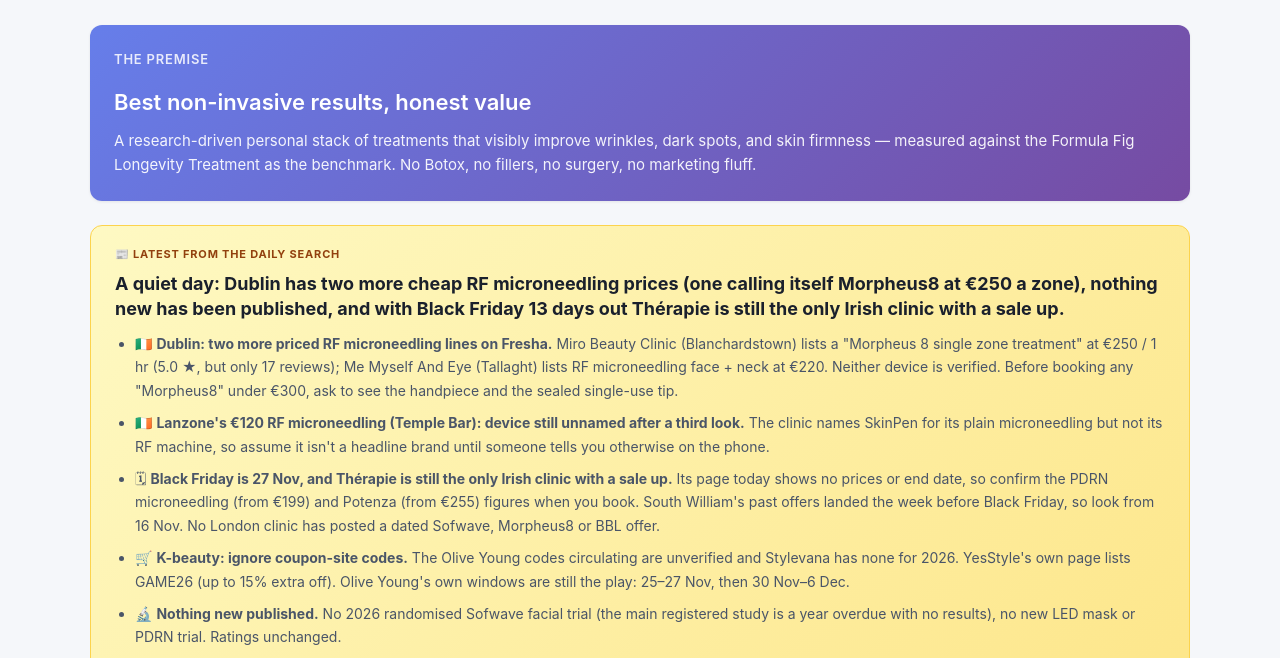
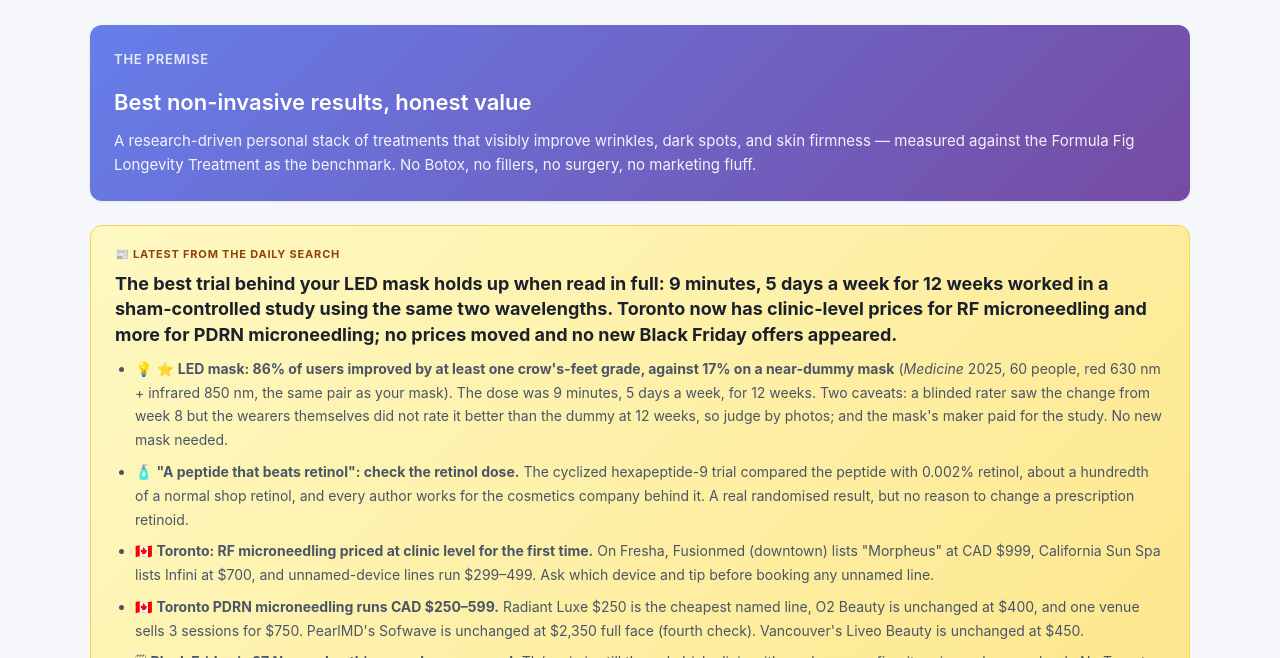
Before and after one commit to jewels-ice/skincare-stack-2026, a plain HTML site: page index.html in a window 1280 px wide. Shown: the part 133-791 px from the top of the page. Drawn offline with Linux system fonts and the light colour scheme.

Commit message:
Daily search 2026-11-15: LED mask trial read in full, Toronto RF + PDRN microneedling prices, no new Black Friday offers

```diff
--- a/index.html
+++ b/index.html
@@ -334,15 +334,15 @@
 <!-- DAILY-SEARCH-PANEL-START — auto-maintained by skincare-daily-search task. Don't hand-edit; the task rewrites this block when flags appear. -->
 <div class="digest-panel">
   <div class="digest-label">📰 Latest from the Daily Search</div>
-  <div class="digest-headline">A quiet day: Dublin has two more cheap RF microneedling prices (one calling itself Morpheus8 at €250 a zone), nothing new has been published, and with Black Friday 13 days out Thérapie is still the only Irish clinic with a sale up.</div>
+  <div class="digest-headline">The best trial behind your LED mask holds up when read in full: 9 minutes, 5 days a week for 12 weeks worked in a sham-controlled study using the same two wavelengths. Toronto now has clinic-level prices for RF microneedling and more for PDRN microneedling; no prices moved and no new Black Friday offers appeared.</div>
   <ul style="font-size: 14px; color: #4a5568; margin-top: 10px; padding-left: 20px; line-height: 1.7;">
-    <li>🇮🇪 <strong>Dublin: two more priced RF microneedling lines on Fresha.</strong> Miro Beauty Clinic (Blanchardstown) lists a "Morpheus 8 single zone treatment" at €250 / 1 hr (5.0 ★, but only 17 reviews); Me Myself And Eye (Tallaght) lists RF microneedling face + neck at €220. Neither device is verified. Before booking any "Morpheus8" under €300, ask to see the handpiece and the sealed single-use tip.</li>
-    <li>🇮🇪 <strong>Lanzone's €120 RF microneedling (Temple Bar): device still unnamed after a third look.</strong> The clinic names SkinPen for its plain microneedling but not its RF machine, so assume it isn't a headline brand until someone tells you otherwise on the phone.</li>
-    <li>🗓 <strong>Black Friday is 27 Nov, and Thérapie is still the only Irish clinic with a sale up.</strong> Its page today shows no prices or end date, so confirm the PDRN microneedling (from €199) and Potenza (from €255) figures when you book. South William's past offers landed the week before Black Friday, so look from 16 Nov. No London clinic has posted a dated Sofwave, Morpheus8 or BBL offer.</li>
-    <li>🛒 <strong>K-beauty: ignore coupon-site codes.</strong> The Olive Young codes circulating are unverified and Stylevana has none for 2026. YesStyle's own page lists GAME26 (up to 15% extra off). Olive Young's own windows are still the play: 25–27 Nov, then 30 Nov–6 Dec.</li>
-    <li>🔬 <strong>Nothing new published.</strong> No 2026 randomised Sofwave facial trial (the main registered study is a year overdue with no results), no new LED mask or PDRN trial. Ratings unchanged.</li>
+    <li>💡 ⭐ <strong>LED mask: 86% of users improved by at least one crow's-feet grade, against 17% on a near-dummy mask</strong> (<em>Medicine</em> 2025, 60 people, red 630 nm + infrared 850 nm, the same pair as your mask). The dose was 9 minutes, 5 days a week, for 12 weeks. Two caveats: a blinded rater saw the change from week 8 but the wearers themselves did not rate it better than the dummy at 12 weeks, so judge by photos; and the mask's maker paid for the study. No new mask needed.</li>
+    <li>🧴 <strong>"A peptide that beats retinol": check the retinol dose.</strong> The cyclized hexapeptide-9 trial compared the peptide with 0.002% retinol, about a hundredth of a normal shop retinol, and every author works for the cosmetics company behind it. A real randomised result, but no reason to change a prescription retinoid.</li>
+    <li>🇨🇦 <strong>Toronto: RF microneedling priced at clinic level for the first time.</strong> On Fresha, Fusionmed (downtown) lists "Morpheus" at CAD $999, California Sun Spa lists Infini at $700, and unnamed-device lines run $299–499. Ask which device and tip before booking any unnamed line.</li>
+    <li>🇨🇦 <strong>Toronto PDRN microneedling runs CAD $250–599.</strong> Radiant Luxe $250 is the cheapest named line, O2 Beauty is unchanged at $400, and one venue sells 3 sessions for $750. PearlMD's Sofwave is unchanged at $2,350 full face (fourth check). Vancouver's Liveo Beauty is unchanged at $450.</li>
+    <li>🗓 <strong>Black Friday is 27 Nov and nothing new has appeared.</strong> Thérapie is still the only Irish clinic with a sale up; confirm its prices when you book. No Toronto, Vancouver or other Dublin clinic has posted an offer. For K-beauty, Olive Young's windows are 25–27 Nov and 30 Nov–6 Dec.</li>
   </ul>
-  <div class="digest-meta">Updated November 14, 2026 · daily-search-2026-11-14.md</div>
+  <div class="digest-meta">Updated November 15, 2026 · daily-search-2026-11-15.md</div>
 </div>
 <!-- DAILY-SEARCH-PANEL-END -->
 
```
